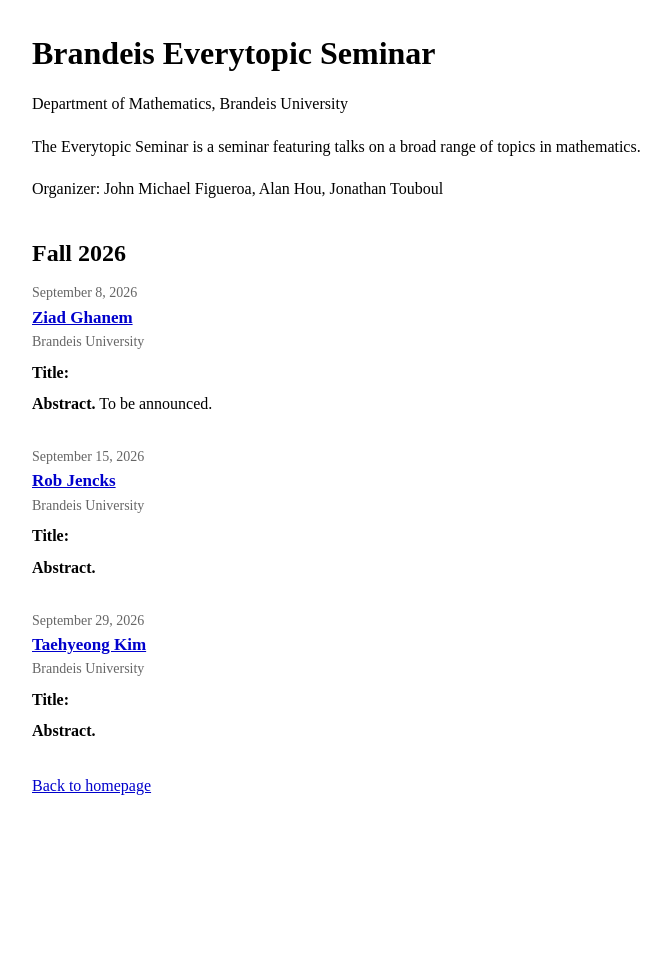
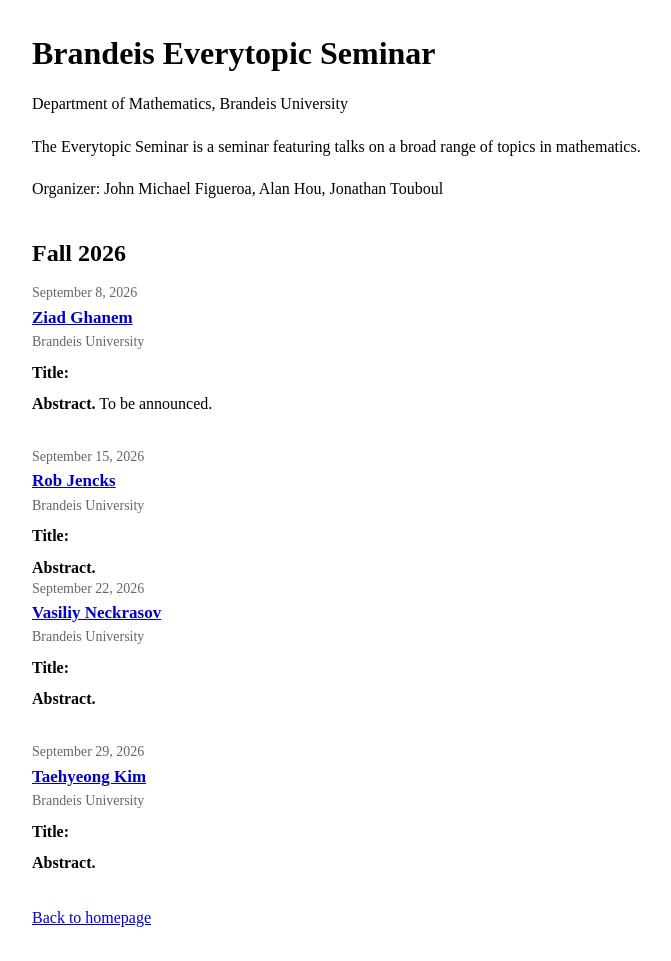
Before and after one commit to axhou/axhou.github.io, a Jekyll site: the page everytopic.html, which Jekyll copies as it is, in a window 1280 px wide. Shown: the whole page, without its empty margins (8-679 px from the left). Built offline with Jekyll 4.4.1, drawn with Linux system fonts in a browser that asks for light colours; before the commit the page ends 900 px from its top, so only the background shows below that.

Commit message:
Update everytopic.html

```diff
--- a/everytopic.html
+++ b/everytopic.html
@@ -169,11 +169,37 @@
       <span class="abstract-label">Abstract.</span>
 
     </p>
+  <!-- Talk 2 -->
+
+ <div class="seminar-entry">
+
+    <div class="date">
+      September 22, 2026
+    </div>
+
+<div class="speaker">
+      <a href="https://www.vneckrasov.com/">
+        Vasiliy Neckrasov
+      </a>
+    </div>
+
+    <div class="affiliation">
+      Brandeis University
+    </div>
+
+    <div class="title">
+      Title:
+    </div>
+
+    <p class="abstract">
+      <span class="abstract-label">Abstract.</span>
+
+    </p>
 
   </div>
 
 
-  <!-- Talk 3 -->
+  <!-- Talk 4 -->
 
   <div class="seminar-entry">
 
```
